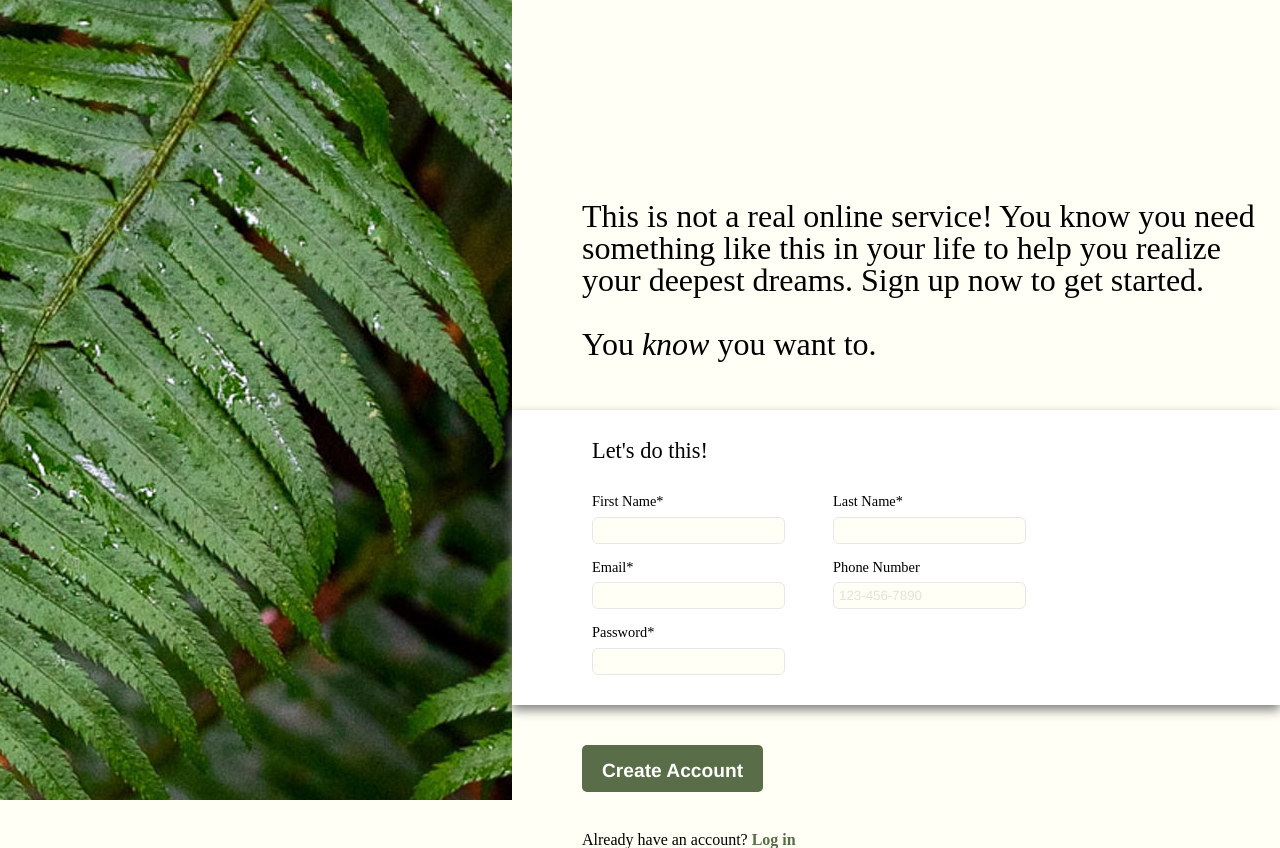
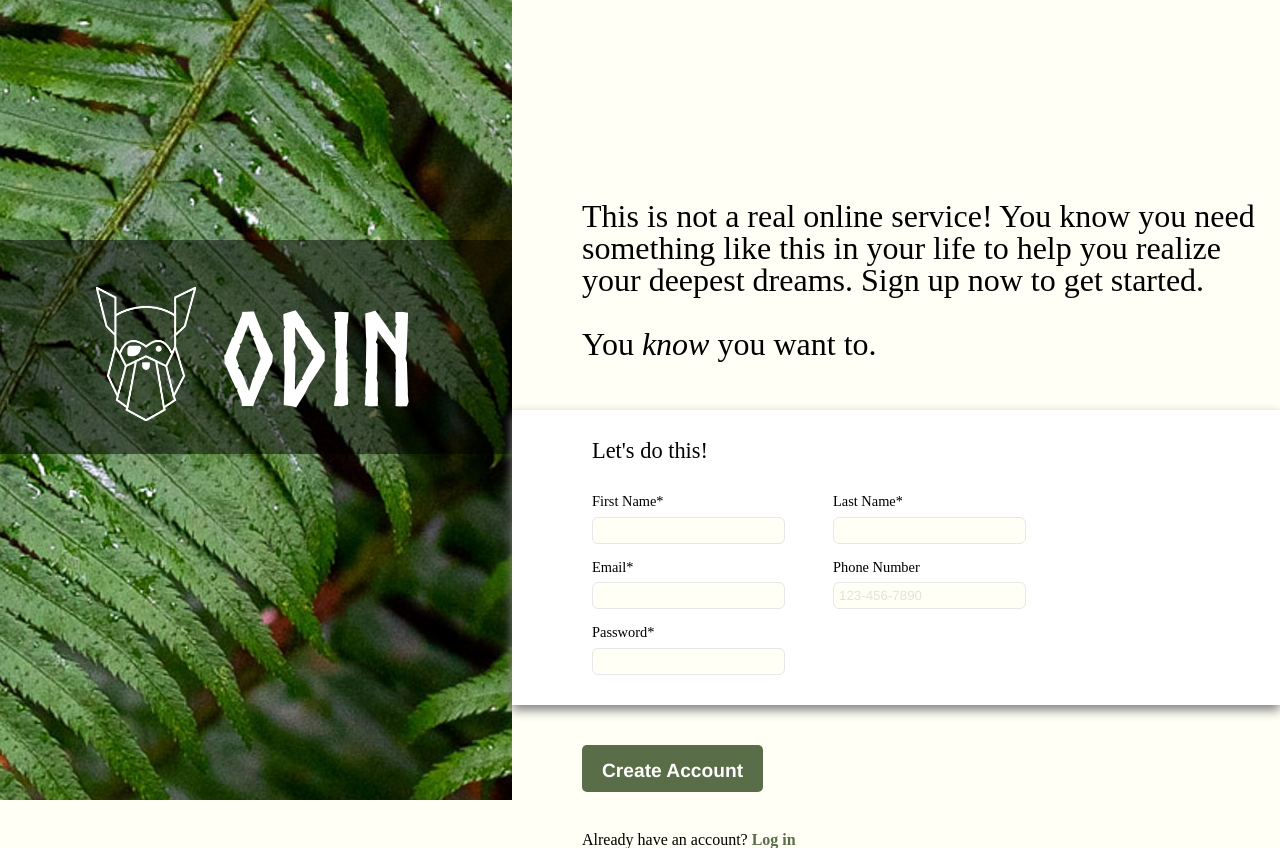
Before and after one commit to elk15/Sign-Up-Form, a plain HTML site: page index.html in a window 1280 px wide. Drawn offline with Linux system fonts and the light colour scheme.

Commit message:
Add odin logo in background picture

```diff
--- a/index.html
+++ b/index.html
@@ -10,7 +10,9 @@
 </head>
 
 <body>
-    <div class="picture"></div>
+    <div class="picture">
+        <div class="name"><img src="assets/odin-lined.png" alt="logo"> ODIN</div>
+    </div>
     <div class="right">
         <header>
             <h2>
--- a/styles.css
+++ b/styles.css
@@ -1,4 +1,9 @@
 @import url(reset.css);
+
+@font-face {
+    font-family: NorseBold;
+    src: url("assets/Norse-Bold.otf") format("opentype");
+}
 
 *{
     font-family: Helvetica, sans-serif;
@@ -124,6 +129,22 @@ p a{
     text-decoration: none;
 }
 
+.name{
+    background-color: rgba(0, 0, 0, 0.5);
+    color: #FFF;
+    text-align: center;
+    margin-top: 15rem;
+    font-family: NorseBold;
+    font-size: 8rem;
+    padding: 2rem;
+}
+
+.name img{
+    width: 100px;
+    position: relative;
+    top: 15px;
+}
+
 h2 span{
     font-style: italic;
 }
```
